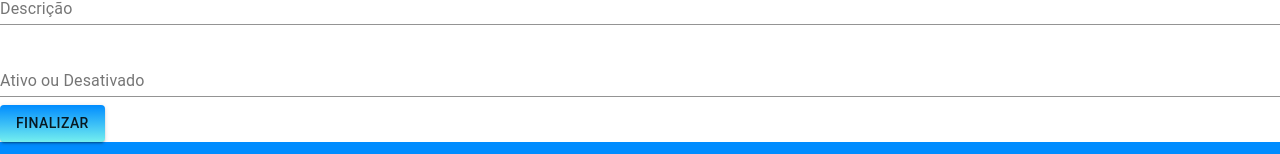
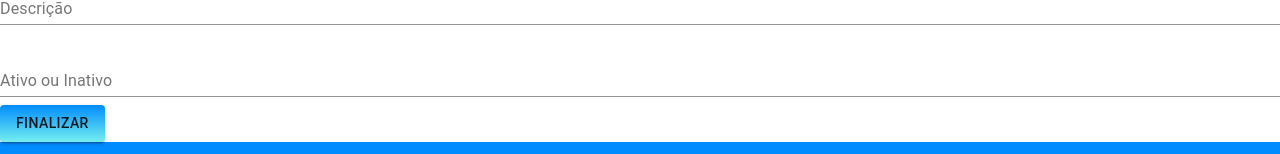
Before and after one commit to Equipe03-Generation/GenWorkTable_Design, a React (Create React App) app: page /cadastroturma/1 in a window 1280 px wide. Shown: the part 171-325 px from the top of the page. Built offline with nearby package versions, Linux system fonts and the light colour scheme; no server answers.

Commit message:
Update CadastroTurma.tsx

```diff
--- a/src/components/cadastros/cadastroTurma/CadastroTurma.tsx
+++ b/src/components/cadastros/cadastroTurma/CadastroTurma.tsx
@@ -80,7 +80,7 @@ function CadastroTurma() {
             <form onSubmit={onSubmit}  className='formcadastro'>
                 <Typography variant="h3" className='fontecadtema' component="h1" align="center">Cadastro de Turma</Typography>
                 <TextField className='cortemacaixa' value={turmas.descricao} onChange={(e: ChangeEvent<HTMLInputElement>) => updatedTurmas(e)} id="descricao" label="Descrição" name="descricao" margin="normal" fullWidth />
-                <TextField className='cortemacaixa' value={turmas.isAtivo} onChange={(e: ChangeEvent<HTMLInputElement>) => updatedTurmas(e)} id="isAtivo" label="Ativo ou Desativado" name="isAtivo" margin="normal" fullWidth />
+                <TextField className='cortemacaixa' value={turmas.isAtivo} onChange={(e: ChangeEvent<HTMLInputElement>) => updatedTurmas(e)} id="isAtivo" label="Ativo ou Inativo" name="isAtivo" margin="normal" fullWidth />
                 <Button type="submit" variant="contained" className='botaoturma'>
                     Finalizar
                 </Button>
```
